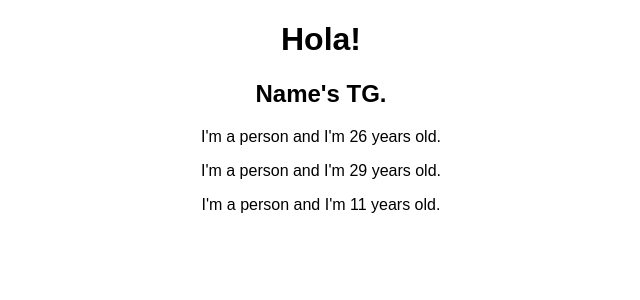
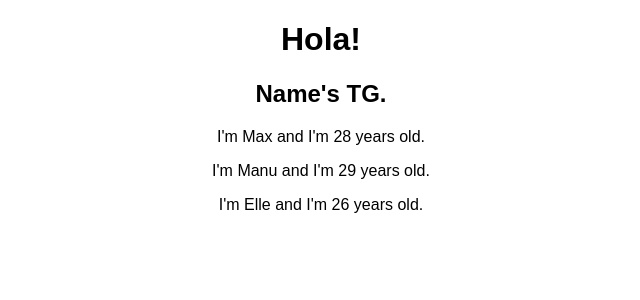
Before and after one commit to tengkusyafiq/Udemy---React---The-Complete-Guide-by-Maximilian---Lecture-Notes, a React (Create React App) app in the folder react-complete-guide/: page / in a window 1280 px wide. Shown: the top 300 px of the page, without its empty margins (319-959 px from the left). Built offline with nearby package versions, Linux system fonts and the light colour scheme.

Commit message:
3.12 props: using components attributes

```diff
--- a/react-complete-guide/src/App.js
+++ b/react-complete-guide/src/App.js
@@ -9,9 +9,9 @@ class App extends Component {
       <div className="App">
         <h1>Hola!</h1>
         <h2>Name's TG.</h2>
-        <Person />
-        <Person />
-        <Person />
+        <Person name="Max" age="28" />
+        <Person name="Manu" age="29" />
+        <Person name="Elle" age="26" />
       </div>
     );
   }
--- a/react-complete-guide/src/Person/Person.js
+++ b/react-complete-guide/src/Person/Person.js
@@ -1,8 +1,10 @@
 import React from "react";
 
-const person = () => {
+const person = props => {
   return (
-    <p>I'm a person and I'm {Math.floor(Math.random() * 30)} years old.</p>
+    <p>
+      I'm {props.name} and I'm {props.age} years old.
+    </p>
   ); //Math.floor= to round up
 };
 
```
Also changed, not shown: 1 other file (tests, documents, lock files or other folders).
